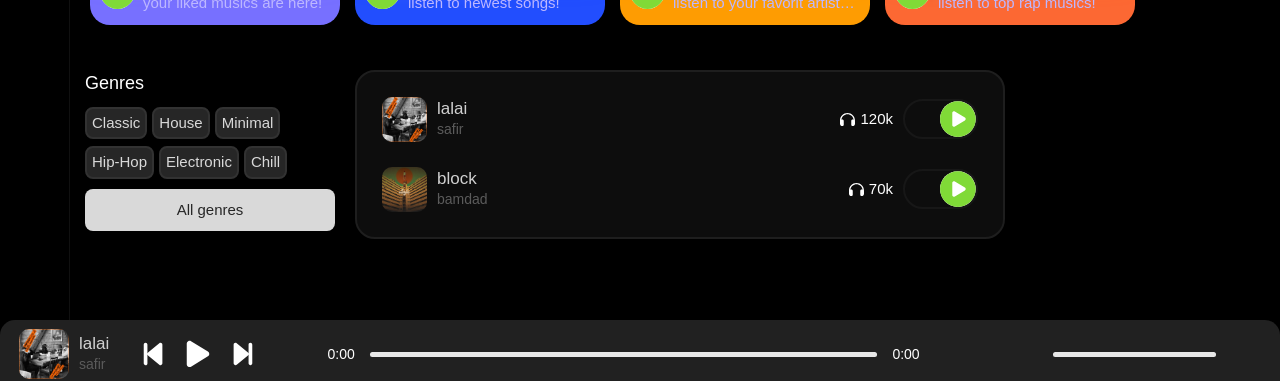
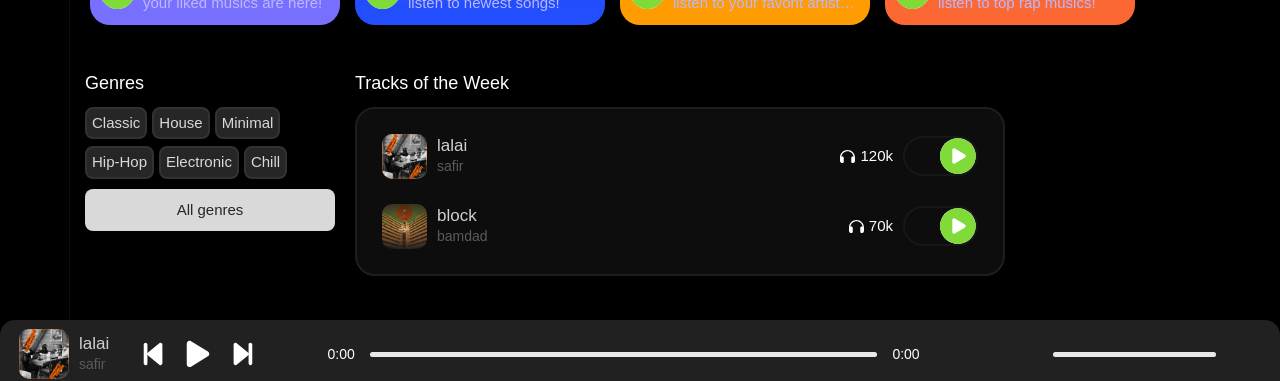
Before and after one commit to saman2007/music-platform-nextJS, a Next.js app: page / in a window 1280 px wide. Shown: the part 347-728 px from the top of the page. Built offline with nearby package versions, Linux system fonts and the light colour scheme; some icons are missing.

Commit message:
added title to tracks list

```diff
--- a/components/MusicList/MusicListContainer.jsx
+++ b/components/MusicList/MusicListContainer.jsx
@@ -1,7 +1,10 @@
 const MusicListContainer = (props) => {
   return (
-    <div className="w-full md:max-w-[650px] md:min-w-fit mb-[20px] max-h-[550px] min-h-fit gap-y-[15px] rounded-[20px] overflow-y-auto bg-[#0d0d0d] p-[20px] border-2 border-[#1e1e1e] border-solid flex flex-col">
-      {props.children}
+    <div className="w-full md:max-w-[650px] md:min-w-fit mb-[20px] max-h-[550px] min-h-fit">
+      <h2 className="text-[18px] text-white mb-[10px]">Tracks of the Week</h2>
+      <div className="w-full h-full gap-y-[15px] rounded-[20px] overflow-y-auto bg-[#0d0d0d] p-[20px] border-2 border-[#1e1e1e] border-solid flex flex-col">
+        {props.children}
+      </div>
     </div>
   );
 };
```
